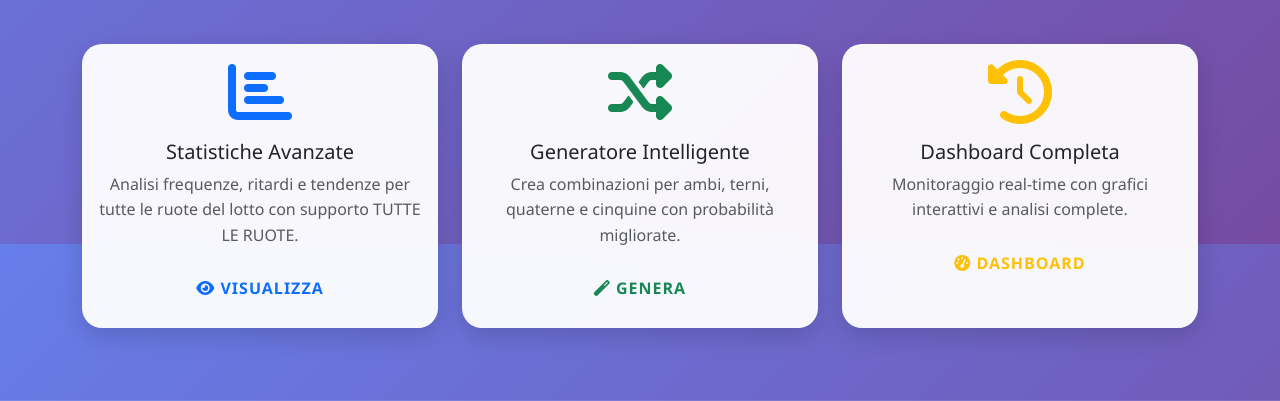
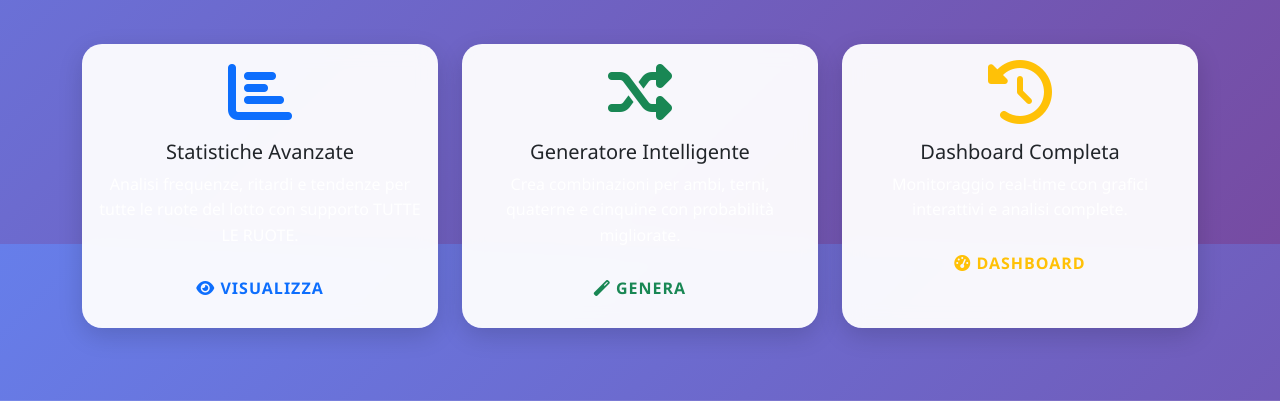
Before and after one commit to carosello75/lotto-analyzer, a Python web app: template templates/index.html in a window 1280 px wide. Shown: the part 556-957 px from the top of the page. Run offline with Jinja, Linux system fonts and the light colour scheme; the template is opened without the code that fills it, so the values that code supplies are empty; some libraries are stand-ins or nearby versions.

Commit message:
Update index.html

```diff
--- a/templates/index.html
+++ b/templates/index.html
@@ -79,7 +79,7 @@
                         <div class="card-body text-center">
                             <i class="fas fa-chart-bar fa-4x text-primary mb-3"></i>
                             <h5>Statistiche Avanzate</h5>
-                            <p class="text-muted" style=" color:#fff" >Analisi frequenze, ritardi e tendenze per tutte le ruote del lotto con supporto TUTTE LE RUOTE.</p>
+                            <p class="text-white">Analisi frequenze, ritardi e tendenze per tutte le ruote del lotto con supporto TUTTE LE RUOTE.</p>
                             <a href="/stats" class="btn btn-outline-primary">
                                 <i class="fas fa-eye"></i> Visualizza
                             </a>
@@ -91,7 +91,7 @@
                         <div class="card-body text-center">
                             <i class="fas fa-random fa-4x text-success mb-3"></i>
                             <h5>Generatore Intelligente</h5>
-                            <p class="text-muted" style=" color:#fff" >Crea combinazioni per ambi, terni, quaterne e cinquine con probabilità migliorate.</p>
+                            <p class="text-white">Crea combinazioni per ambi, terni, quaterne e cinquine con probabilità migliorate.</p>
                             <a href="/generator" class="btn btn-outline-success">
                                 <i class="fas fa-magic"></i> Genera
                             </a>
@@ -103,7 +103,7 @@
                         <div class="card-body text-center">
                             <i class="fas fa-history fa-4x text-warning mb-3"></i>
                             <h5>Dashboard Completa</h5>
-                            <p class="text-muted" style=" color:#fff" >Monitoraggio real-time con grafici interattivi e analisi complete.</p>
+                            <p class="text-white">Monitoraggio real-time con grafici interattivi e analisi complete.</p>
                             <a href="/dashboard" class="btn btn-outline-warning">
                                 <i class="fas fa-tachometer-alt"></i> Dashboard
                             </a>
```
